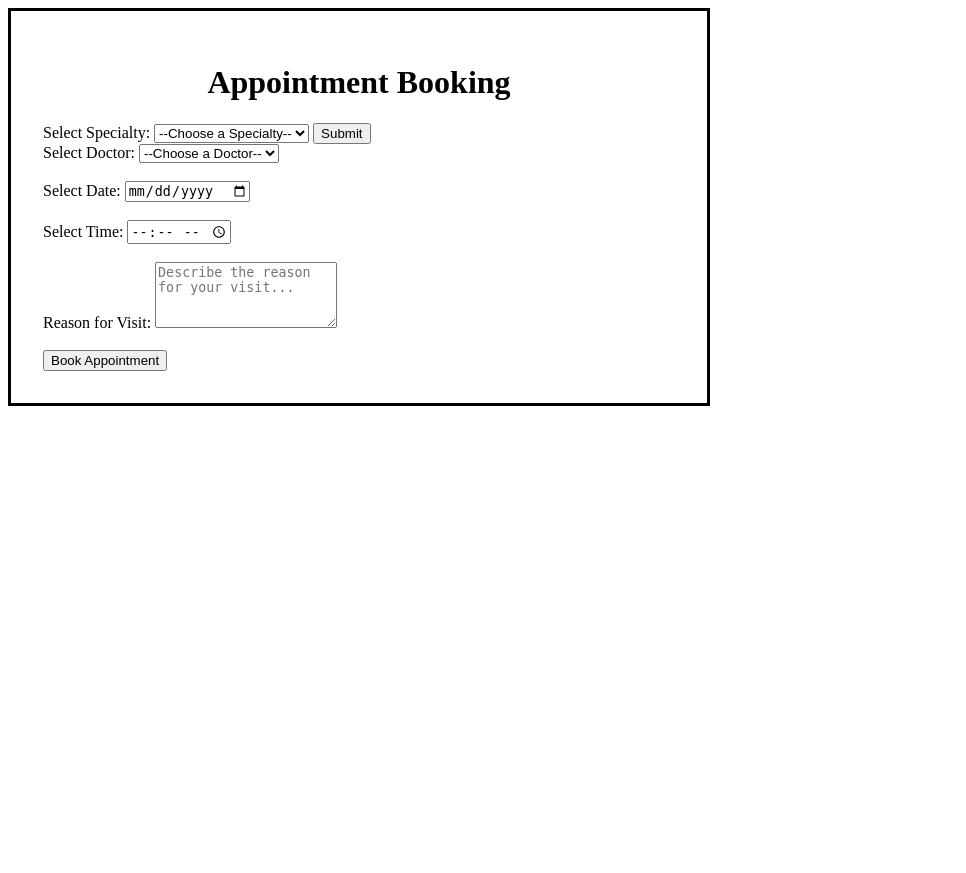
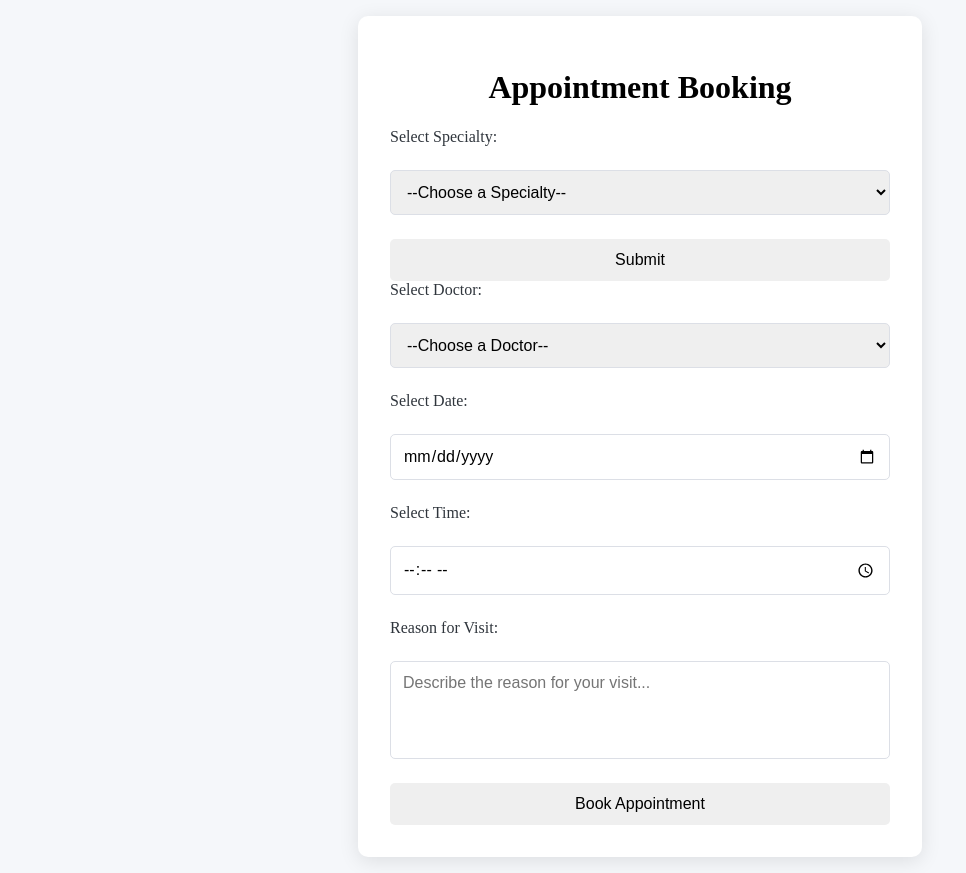
Before and after one commit to iRoseM/Clinic-web-application, a PHP site: page /AppointmentBooking.html in a window 1280 px wide. Shown: the whole page, without its empty margins (0-966 px from the left). Before the commit the page ends 406 px from the top, so only its background shows below. Run offline with PHP 8.4, Linux system fonts and the light colour scheme.

Commit message:
Appointments edit

```diff
--- a/AppointmentBooking.html
+++ b/AppointmentBooking.html
@@ -2,15 +2,80 @@
 <html>
     <head>
         <meta charset="utf-8">
+        <meta name="viewport" content="width=device-width, initial-scale=1.0">
         <title>Booking Appointments</title>
         <style>
+            body {
+            margin: 0;
+            background-color: #f5f7fa;
+            display: flex;
+            justify-content: center;
+            align-items: center;
+            }
+
             h1{
                 text-align: center;
+                font-weight: 600;
+                color: #000000;
             }
             #AppointmentForms {
-                width: 50%;
-                border: solid;
-                padding: 2em ;
+                background: white;
+                box-shadow: 0px 4px 20px rgba(0, 0, 0, 0.1);
+                border-radius: 10px;
+                width: 100%;
+                max-width: 500px;
+                padding: 2em;
+                margin: 1em;
+
+            }
+
+            form {
+                display: flex;
+                flex-direction: column;
+                gap: 1.5em;
+            }
+
+            label {
+            font-weight: 500;
+            color: #2f353c;
+            }
+
+            select, input, textarea, button {
+            font-family: 'Poppins', sans-serif;
+            font-size: 1rem;
+            padding: 0.75em;
+            border: 1px solid #dcdfe6;
+            border-radius: 5px;
+            outline: none;
+            transition: 0.3s;
+            }
+
+            /*select:focus, input:focus, textarea:focus {
+                border-color: #3498db;
+                box-shadow: 0 0 5px rgba(52, 152, 219, 0.5);
+            } */
+
+            button {
+                border: none;
+                cursor: pointer;
+                font-weight: 500;
+            }
+
+            /*button:hover {
+                background-color: #2980b9;
+            }*/
+
+            textarea {
+                resize: none;
+            }
+
+            .form-footer {
+                display: flex;
+                justify-content: space-between;
+            }
+
+            .form-footer button {
+                width: 48%;
             }
         </style>
     </head>
@@ -43,17 +108,16 @@
             <!-- A drop-down list to display the doctors according to the selected specialty
 from the first form -->
         </select>
-        <br><br>
+
         <label for="date">Select Date:</label>
         <input type="date" id="date" name="date" required>
-        <br>
-        <br>
+
         <label for="time">Select Time:</label>
         <input type="time" id="time" name="time" required>
-        <br><br>
+
         <label for="reason">Reason for Visit:</label>
         <textarea id="reason" name="reason" rows="4" placeholder="Describe the reason for your visit..." required></textarea>
-        <br><br>
+
         <button type="submit">Book Appointment</button>
     </form>
 
```
Also changed, not shown: style.css (+21 -0 lines).
